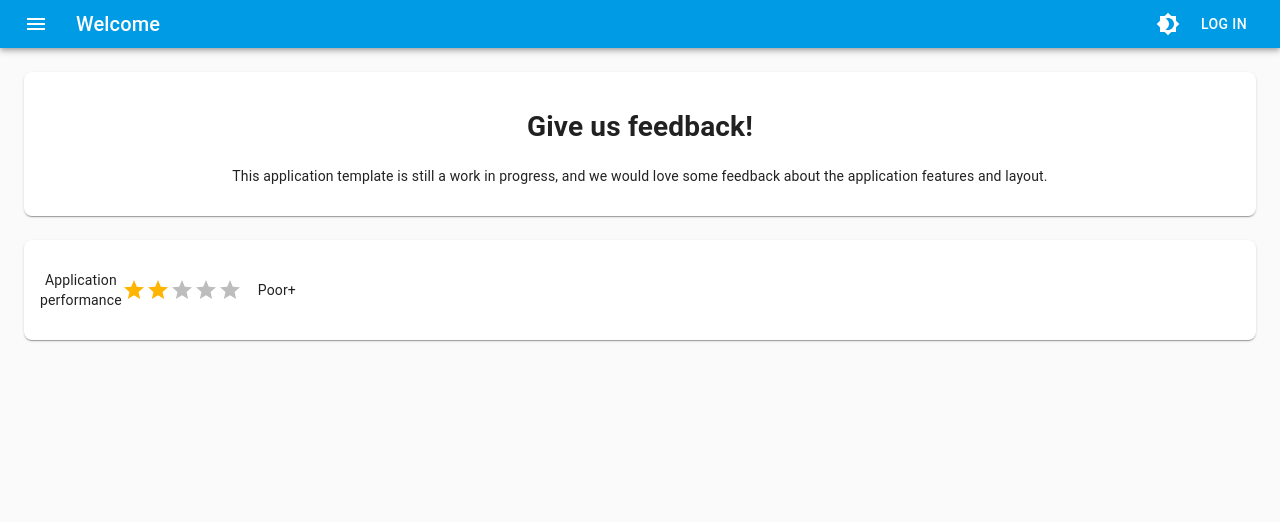
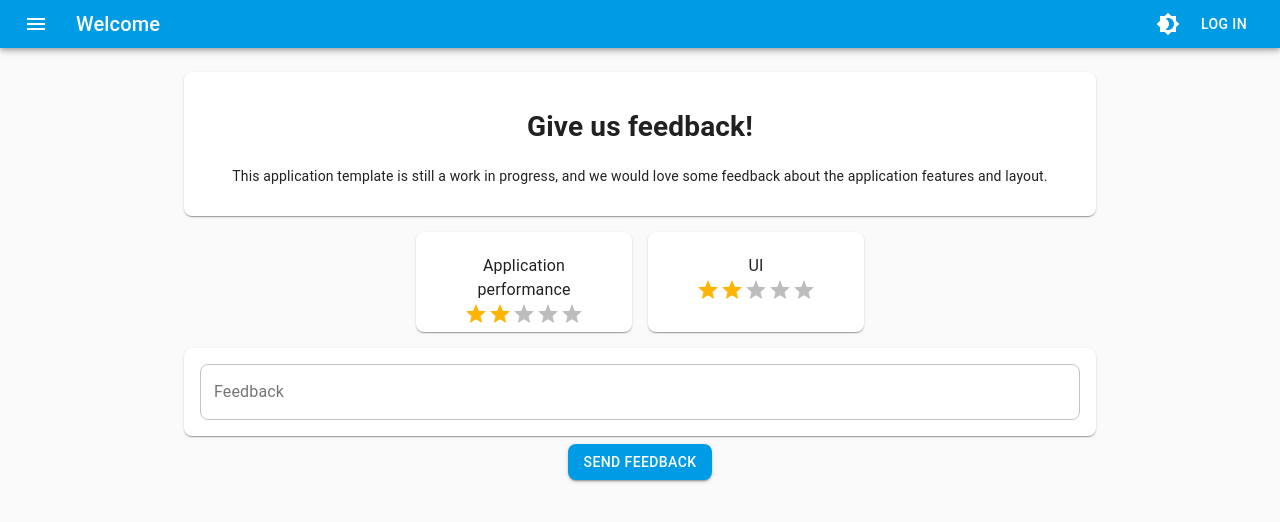
Before and after one commit to JonesTPG/fullstack-theme-base, a React (Create React App) app in the folder front-end/: page /feedback in a window 1280 px wide. Shown: the top 522 px of the page. Built offline with nearby package versions, Linux system fonts and the light colour scheme; no server answers; what apollo-cache-persist, apollo-link-ws would draw is missing.

Commit message:
Improved feedback and changed styling for dark theme.

```diff
--- a/front-end/src/AppStyles.js
+++ b/front-end/src/AppStyles.js
@@ -43,26 +43,27 @@ export const darkTheme = createMuiTheme({
       white: 'rgba(255, 255, 255, 1)'
     },
     background: {
-      paper: 'rgba(74, 74, 74, 1)',
-      default: 'rgba(74, 74, 74, 1)'
+      paper: '#2A2A2A',
+      default: '#1A1A1A',
+      contrastText: '#FFFFFF'
     },
     primary: {
-      light: 'rgba(124, 180, 247, 1)',
-      main: 'rgba(74, 144, 226, 1)',
-      dark: 'rgba(43, 115, 200, 1)',
-      contrastText: '#fff'
+      light: '#47A8E9',
+      main: '#3C88C6',
+      dark: '#2D578E',
+      contrastText: '#FFFFFF'
     },
     secondary: {
-      light: 'rgba(144, 216, 68, 1)',
-      main: 'rgba(126, 211, 33, 1)',
-      dark: 'rgba(96, 167, 18, 1)',
-      contrastText: '#fff'
+      light: '#E98847',
+      main: '#C67A3C',
+      dark: '#8E642D',
+      contrastText: '#FFFFFF'
     },
     error: {
-      light: 'rgba(233, 64, 85, 1)',
-      main: 'rgba(208, 2, 27, 1)',
-      dark: 'rgba(170, 8, 28, 1)',
-      contrastText: '#fff'
+      light: '#E49CAD',
+      main: '#CF6679',
+      dark: '#B75463',
+      contrastText: '#000000'
     },
     text: {
       primary: 'rgba(255, 255, 255, 1)',
--- a/front-end/src/components/feedback/Feedback.jsx
+++ b/front-end/src/components/feedback/Feedback.jsx
@@ -1,67 +1,68 @@
 import React from 'react';
-import Container from '@material-ui/core/Container';
-import TextField from '@material-ui/core/TextField';
-import { withStyles } from '@material-ui/core/';
-import Button from '@material-ui/core/Button';
-import Typography from '@material-ui/core/Typography';
 import Grid from '@material-ui/core/Grid';
-import Tooltip from '@material-ui/core/Tooltip';
 import Paper from '@material-ui/core/Paper';
 import Rating from '@material-ui/lab/Rating';
 import Box from '@material-ui/core/Box';
+import Typography from '@material-ui/core/Typography';
+import TextField from '@material-ui/core/TextField';
+import Button from '@material-ui/core/Button';
+import Container from '@material-ui/core/Container';
 import { makeStyles } from '@material-ui/core/styles';
 
 import useField from '../../hooks/input';
 import { withRouter } from 'react-router-dom';
 
-const labels = {
-  0.5: 'Useless',
-  1: 'Useless+',
-  1.5: 'Poor',
-  2: 'Poor+',
-  2.5: 'Ok',
-  3: 'Ok+',
-  3.5: 'Good',
-  4: 'Good+',
-  4.5: 'Excellent',
-  5: 'Excellent+'
-};
-
 const useStyles = makeStyles(theme => ({
   root: {
-    flexGrow: 1
+    flexGrow: 1,
+    alignItems: 'center'
+  },
+  headerPaper: {
+    padding: theme.spacing(2),
+    textAlign: 'center',
+    color: theme.palette.text.primary
   },
   paper: {
     padding: theme.spacing(2),
     textAlign: 'center',
+    height: '100px',
     color: theme.palette.text.primary
   },
-  rating: {
-    width: 200,
-    display: 'flex',
-    alignItems: 'center'
+  formPaper: {
+    padding: theme.spacing(2),
+    textAlign: 'center'
+  },
+  form: {
+    width: '100%' // Fix IE 11 issue.
   }
 }));
 
-const Feedback = props => {
+const Feedback = () => {
   const textFeedback = useField('text');
   const classes = useStyles();
-  const [value, setValue] = React.useState(2);
-  const [hover, setHover] = React.useState(-1);
+  const [appGrade, setAppGrade] = React.useState(2);
+  const [uiGrade, setUiGrade] = React.useState(2);
 
   const handleFeedback = event => {
     event.preventDefault();
-    console.log('Feedback', textFeedback.value);
-    // sendFeedback(textFeedback.value)
+    const feedback = {
+      appPerformance: appGrade,
+      UI: uiGrade,
+      writtenFeedback: textFeedback.value
+    };
+    console.log('Feedback', feedback);
+    // sendFeedback(feedback)
+    setAppGrade(2);
+    setUiGrade(2);
     textFeedback.resetState();
   };
 
   return (
-    <>
+    <Container component="main" maxWidth="md">
       <div className={classes.root}>
-        <Grid container spacing={3}>
-          <Grid item xs={12}>
-            <Paper className={classes.paper}>
+        <Grid container justify="center" spacing={2}>
+          <Grid item xs={12} sm={12} md={12}>
+            <Paper className={classes.headerPaper}>
               <h1> Give us feedback! </h1>
               <p>
                 This application template is still a work in progress, and we
@@ -71,30 +72,57 @@ const Feedback = props => {
             </Paper>
           </Grid>
 
-          <Grid item xs={12}>
+          <Grid item xs={8} sm={6} md={3}>
             <Paper className={classes.paper}>
-              <div className={classes.rating}>
-                <p>Application performance</p>
+              <Box component="fieldset" borderColor="transparent">
+                <Typography>Application performance</Typography>
                 <Rating
-                  name="hover-feedback"
-                  value={value}
-                  precision={0.5}
+                  name="appGrade"
+                  value={appGrade}
                   onChange={(event, newValue) => {
-                    setValue(newValue);
-                  }}
-                  onChangeActive={(event, newHover) => {
-                    setHover(newHover);
+                    setAppGrade(newValue);
                   }}
                 />
-                {value !== null && (
-                  <Box ml={2}>{labels[hover !== -1 ? hover : value]}</Box>
-                )}
-              </div>
+              </Box>
             </Paper>
           </Grid>
+          <Grid item xs={8} sm={6} md={3}>
+            <Paper className={classes.paper}>
+              <Box component="fieldset" borderColor="transparent">
+                <Typography>UI</Typography>
+                <Rating
+                  name="uiGrade"
+                  value={uiGrade}
+                  onChange={(event, newValue) => {
+                    setUiGrade(newValue);
+                  }}
+                />
+              </Box>
+            </Paper>
+          </Grid>
+          <Grid item xs={12} sm={12} md={12}>
+            <Paper className={classes.formPaper}>
+              <TextField
+                variant="outlined"
+                name="feedback"
+                label="Feedback"
+                placeholder="Tell us what we could improve"
+                fullWidth
+                {...textFeedback.inputprops()}
+              />
+            </Paper>
+          </Grid>
+          <Button
+            type="button"
+            variant="contained"
+            color="primary"
+            onClick={handleFeedback}
+          >
+            Send feedback
+          </Button>
         </Grid>
       </div>
-    </>
+    </Container>
   );
 };
 
--- a/front-end/src/components/login/Login.jsx
+++ b/front-end/src/components/login/Login.jsx
@@ -141,7 +141,7 @@ const Login = props => {
                   onClick={() => props.history.push('/signup')}
                   color="inherit"
                 >
-                  Don't have an account? Sign Up
+                  Don&apos;t have an account? Sign Up
                 </Link>
               </Typography>
             </Grid>
--- a/front-end/src/components/main/page-info/PageInfo.jsx
+++ b/front-end/src/components/main/page-info/PageInfo.jsx
@@ -47,7 +47,7 @@ const PageInfo = props => {
               <h1> Features </h1>
               <p>
                 The application comes with some built-in example features,
-                here's a look at the most important features.
+                here&apos;s a look at the most important features.
               </p>
             </Paper>
           </Grid>
```
